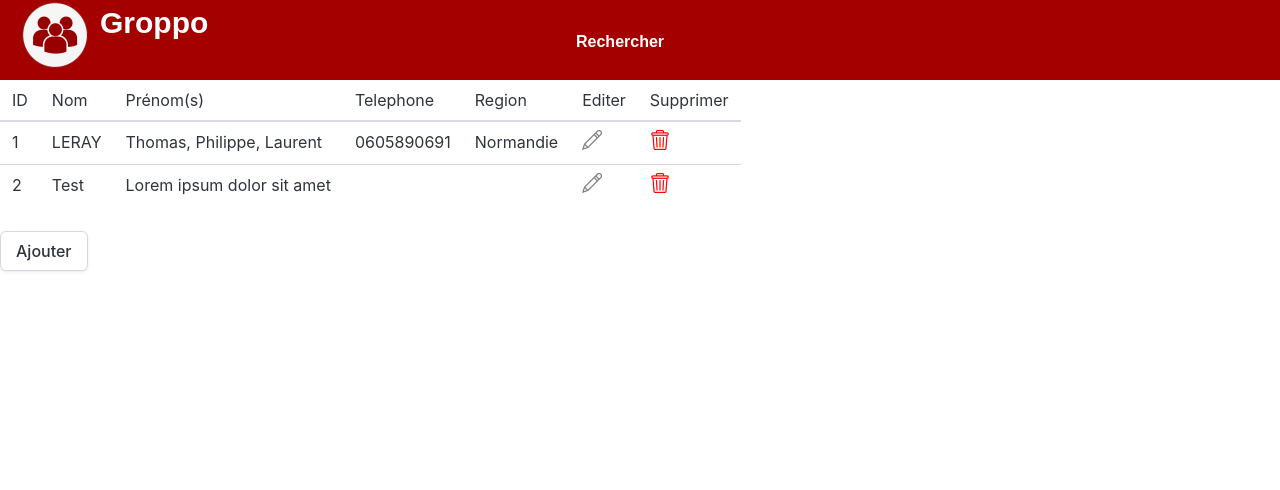
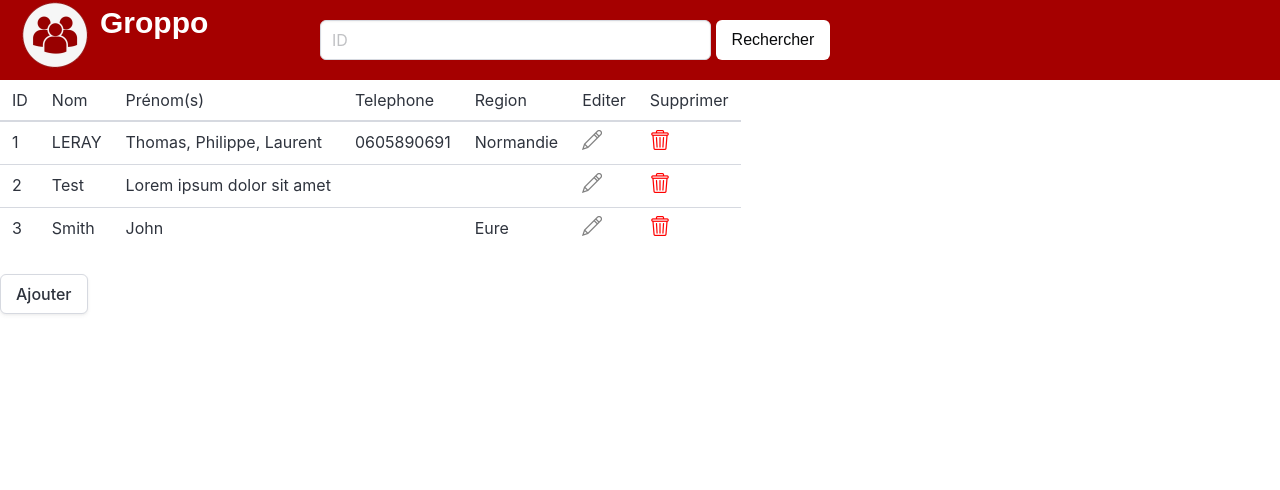
Before and after one commit to Bastodon/Groppo, a PHP site: page / in a window 1280 px wide. Shown: the top 490 px of the page. Run offline with PHP 8.4, Linux system fonts and the light colour scheme; data comes from the database, SQL or seed files in the repository.

Commit message:
Ajout barre de recherche. Optimisation de edit et delete. Objectif : configurer la connexion avec le json. Voir pour utiliser plus d'objets PHP.

```diff
--- a/create-groppo-database.sql
+++ b/create-groppo-database.sql
@@ -16,3 +16,4 @@ CREATE TABLE `Contacts` (
 
 INSERT INTO `Contacts` VALUES (1, 'LERAY', 'Thomas, Philippe, Laurent', '0605890691', 'Normandie');
 INSERT INTO `Contacts` VALUES (2, 'Test','Lorem ipsum dolor sit amet',NULL,NULL);
+INSERT INTO `Contacts` VALUES (3, 'Smith','John',NULL,'Eure');
--- a/delete_db.php
+++ b/delete_db.php
@@ -1,6 +1,6 @@
 <?php
 
-    $con = mysqli_connect("localhost","root","","sql_groppo");
+    require_once('db.php');
 
     $sql = "DELETE FROM contacts WHERE id='" . $_GET["id"] . "'";
 
--- /dev/null
+++ b/groppo_bdd.json
@@ -0,0 +1,5 @@
+[
+    {"id":1, "nom":"LERAY", "prenoms":"Thomas, Philippe, Laurent", "telephone":"0605890691", "region":"Normandie"},
+    {"id":2, "nom":"Test", "prenoms":"Lorem ipsum dolor sit amet", "telephone":"", "region":""},
+    {"id":3, "nom":"Smith", "prenoms":"John", "telephone":"", "region":"Eure"}
+]
--- a/index.php
+++ b/index.php
@@ -25,7 +25,17 @@
             <a href="index.php"> <img src="assets/grop.ico" alt="logo"> </a>
             <a href="index.php"> <h1> Groppo </h1> </a>
 
-            <h2> Rechercher </h2>
+            <h2>
+                    <form method="post">
+                        <div class="field">
+                            <input class="input" name="select" type="text" placeholder="ID">
+                            <button class="button is-white" name="submit"> Rechercher</button>
+                        </div>
+                        <table class="table">
+
+                        </table>
+                    </form>
+            </h2>
 
         </header>
 
--- a/styles.css
+++ b/styles.css
@@ -33,11 +33,13 @@ header a>h1 {
 }
 
 header h2 {
-  left: 45%;
+  left: 25%;
   list-style: none;
-  margin-top: 30px;
+  margin-top: 20px;
   font-weight: 600;
   font-family: Arial, Helvetica, sans-serif;
+  white-space: nowrap;
+  display: inline;
 }
 
 
```
Also changed, not shown: edit_db.php (+2 -6 lines).
